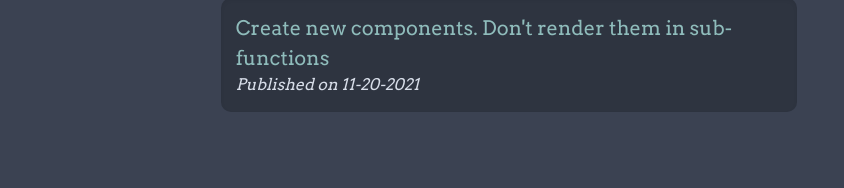
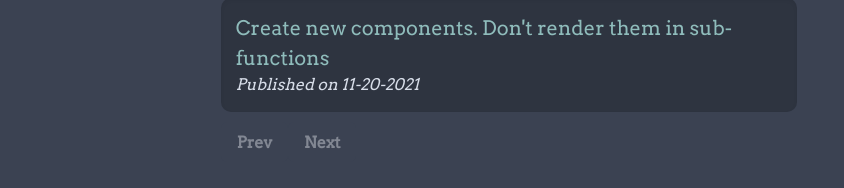
Before and after one commit to ja153903/jabbariao_dotcom, a Next.js app: page /writing in a window 1280 px wide. Shown: the part 668-856 px from the top of the page, without its empty margins (0-844 px from the left). Before the commit the page ends 830 px from the top, so only its background shows below. Built offline with nearby package versions, Linux system fonts and the light colour scheme.

Commit message:
Allowing pagination

```diff
--- a/@types/props.ts
+++ b/@types/props.ts
@@ -86,3 +86,8 @@ export interface MetaProps {
   title: string
   description: string
 }
+
+export interface PaginationProps {
+  pageSize: number
+  pageItems: any[]
+}
--- /dev/null
+++ b/components/Pagination.tsx
@@ -0,0 +1,67 @@
+import { useState } from 'react'
+import { Flex, Button } from '@chakra-ui/react'
+
+import { PaginationProps } from '../@types'
+import BlogPostPreview from './BlogPostPreview'
+
+function getItemsPerPage(
+  pageSize: number,
+  pageItems: any[]
+): Map<number, any[]> {
+  if (pageItems.length === 0) {
+    return new Map()
+  }
+
+  const itemsByPage = new Map<number, any[]>()
+  let currentPage = 1
+
+  for (let i = 0, currentCount = 0; i < pageItems.length; i++) {
+    if (!itemsByPage.has(currentPage)) {
+      itemsByPage.set(currentPage, [])
+    }
+
+    itemsByPage.get(currentPage)?.push(pageItems[i])
+    currentCount++
+
+    if (currentCount > 0 && currentCount % pageSize === 0) {
+      currentCount = 0
+      currentPage++
+    }
+  }
+
+  return itemsByPage
+}
+
+function Pagination({ pageSize, pageItems }: PaginationProps) {
+  const [currentPage, setCurrentPage] = useState<number>(1)
+
+  const itemsPerPage = getItemsPerPage(pageSize, pageItems)
+  const noItemsForNextPage =
+    (itemsPerPage.get(currentPage + 1)?.length ?? 0) === 0
+
+  return (
+    <>
+      <BlogPostPreview posts={itemsPerPage.get(currentPage) ?? []} />
+      <Flex justify="flex-start" align="center" direction="row">
+        <Button
+          onClick={() => setCurrentPage(currentPage - 1)}
+          _hover={{ color: 'frost.100' }}
+          bg="polarnight.200"
+          disabled={currentPage === 1}
+        >
+          Prev
+        </Button>
+        <Button
+          onClick={() => setCurrentPage(currentPage + 1)}
+          _hover={{ color: 'frost.100' }}
+          bg="polarnight.200"
+          disabled={noItemsForNextPage}
+        >
+          Next
+        </Button>
+      </Flex>
+    </>
+  )
+}
+
+export default Pagination
--- a/pages/writing.tsx
+++ b/pages/writing.tsx
@@ -16,6 +16,7 @@ import BlogPostPreview from '../components/BlogPostPreview'
 import ExternalLink from '../components/ExternalLink'
 import StyledLayout from '../components/StyledLayout'
 import Meta from '../components/Meta'
+import Pagination from '../components/Pagination'
 
 const mediumArticles: Array<IMediumArticle> = [
   {
@@ -57,7 +58,7 @@ function MediumArticles() {
 function BlogPreviewSection({ posts }: BlogPostPreviewProps) {
   return (
     <Section title="Miscellaneous Blog Posts">
-      <BlogPostPreview posts={posts ?? []} />
+      <Pagination pageSize={3} pageItems={posts ?? []} />
     </Section>
   )
 }
```
